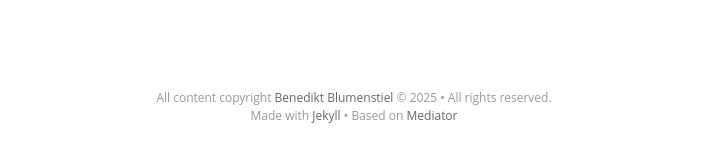
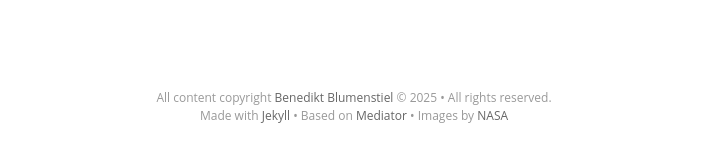
Before and after one commit to blumenstiel/blumenstiel.github.io, a Jekyll site: the page built from index.html, in a window 1280 px wide and 900 px high, scrolled down 3202 px. Shown: the part 728-890 px from the top of the window, without its empty margins (286-992 px from the left). Built offline with Jekyll 4.4.1, drawn with Linux system fonts in a browser that asks for light colours; nearby versions of some CDN libraries; some web fonts are replaced; the list of posts is cut into pages by our own code.

Commit message:
Updated website

```diff
--- a/_config.yml
+++ b/_config.yml
@@ -14,7 +14,7 @@ logo: "/assets/images/profile.jpg"
 float_logo: false # true, false (default)
 
 # blog cover
-cover: "/assets/images/Benedikt.png"
+cover: "/assets/images/Blumenstiel.png"
 # cover: "/assets/images/background_image.jpg"
 # cover: "/assets/images/background_color.png"
 
--- a/_includes/footer.html
+++ b/_includes/footer.html
@@ -3,7 +3,7 @@
 <footer class="site-footer">
     <div class="inner">
          <section class="copyright">All content copyright <a href="mailto:{{ site.email}}">{{ site.name }}</a> &copy; {{ site.time | date: '%Y' }} &bull; All rights reserved.</section>
-         <section class="poweredby">Made with <a href="http://jekyllrb.com"> Jekyll</a> &bull; Based on <a href="https://github.com/dirkfabisch/mediator"> Mediator</a></section>
+         <section class="poweredby">Made with <a href="http://jekyllrb.com"> Jekyll</a> &bull; Based on <a href="https://github.com/dirkfabisch/mediator"> Mediator</a> &bull; Images by <a href="https://landsat.gsfc.nasa.gov/apps/YourNameInLandsat-main/index.html"> NASA</a></section>
     </div>
 </footer>
 
```
Also changed, not shown: assets/images/Blumenstiel.png (added).
